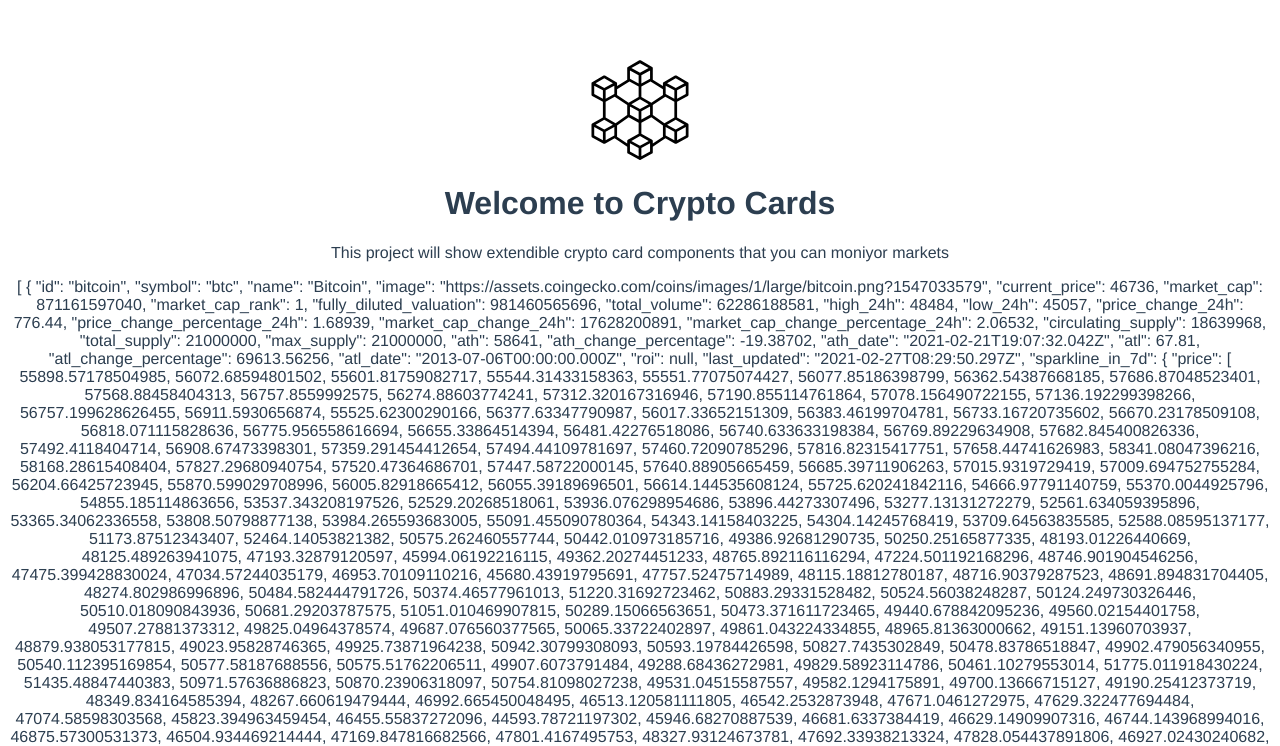
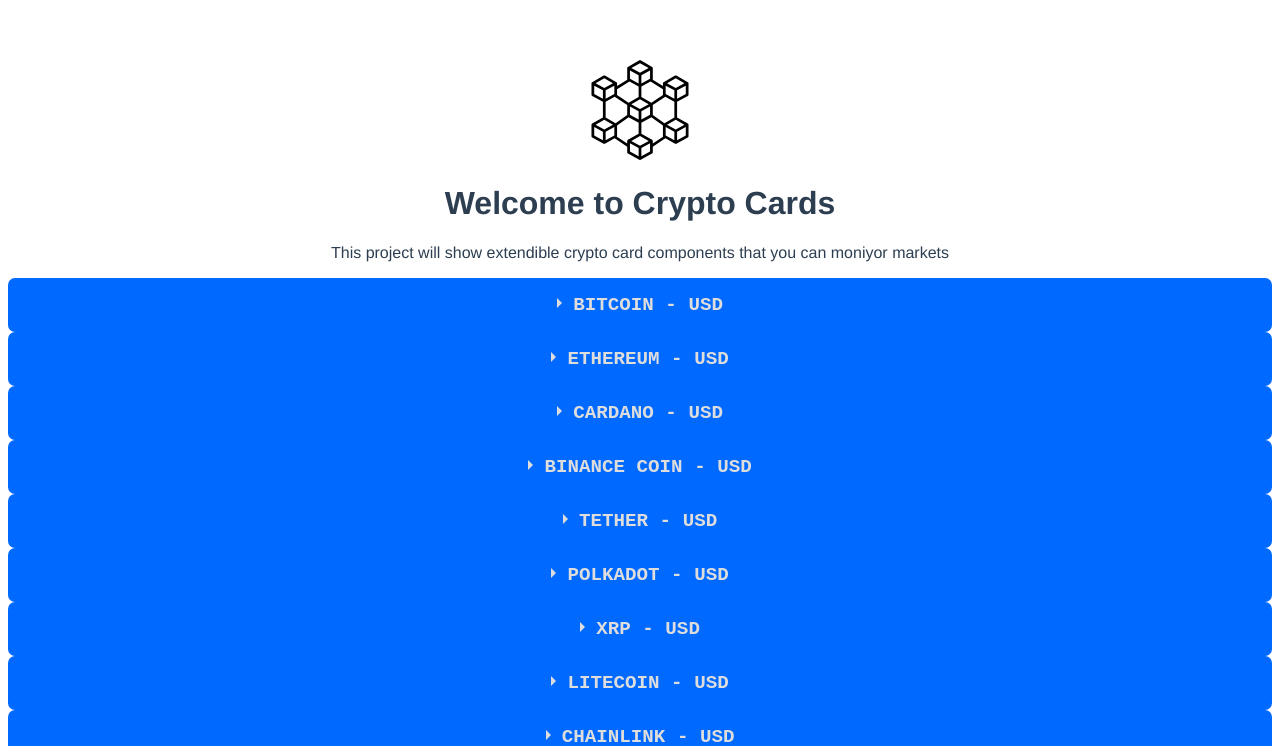
Before and after one commit to onuriltan/crypto-cards, a Vue app: page / in a window 1280 px wide. Shown: the top 746 px of the page. Built offline with nearby package versions, Linux system fonts and the light colour scheme.

Commit message:
feat: create CollapsibleItem component and show sample data

```diff
--- /dev/null
+++ b/src/components/CollapsibleItem/CollapsibleItem.vue
@@ -0,0 +1,105 @@
+<template>
+  <div class="collapsible-item">
+     <div class="wrap-collabsible">
+       <input id="collapsible3" class="toggle" type="checkbox">
+       <label for="collapsible3" class="lbl-toggle" tabindex="0">{{ marketData.market.name }} - USD</label>
+       <div class="collapsible-content"><div class="content-inner">
+         <p>{{ marketData }}</p>
+       </div>
+      </div>
+    </div>
+  </div>
+</template>
+
+<script lang="ts">
+import Vue from 'vue';
+import { CryptoMarketData } from '@/types'
+
+export default Vue.extend({
+  props: {
+    marketData: {
+      type: Object as () => CryptoMarketData,
+      required: true
+    },
+  },
+  mounted(){
+    console.log(this.marketData)
+  },
+  name: 'CollapsibleItem',
+
+});
+</script>
+
+<style scoped lang="scss">
+  .wrap-collabsible {
+  margin-bottom: 1.2rem 0;
+}
+
+input[type='checkbox'] {
+  display: none;
+}
+
+.lbl-toggle {
+  display: block;
+
+  font-weight: bold;
+  font-family: monospace;
+  font-size: 1.2rem;
+  text-transform: uppercase;
+  text-align: center;
+
+  padding: 1rem;
+
+  color: #DDD; background: #0069ff;
+
+  cursor: pointer;
+
+  border-radius: 7px;
+  transition: all 0.25s ease-out;
+}
+
+.lbl-toggle:hover {
+  color: #7C5A0B;
+}
+
+.lbl-toggle::before {
+  content: ' ';
+  display: inline-block;
+
+  border-top: 5px solid transparent;
+  border-bottom: 5px solid transparent;
+  border-left: 5px solid currentColor;
+  vertical-align: middle;
+  margin-right: .7rem;
+  transform: translateY(-2px);
+
+  transition: transform .2s ease-out;
+}
+
+.toggle:checked + .lbl-toggle::before {
+  transform: rotate(90deg) translateX(-3px);
+}
+
+.collapsible-content {
+  max-height: 0px;
+  overflow: hidden;
+  transition: max-height .25s ease-in-out;
+}
+
+.toggle:checked + .lbl-toggle + .collapsible-content {
+  max-height: 100vh;
+}
+
+.toggle:checked + .lbl-toggle {
+  border-bottom-right-radius: 0;
+  border-bottom-left-radius: 0;
+}
+
+.collapsible-content .content-inner {
+  background: rgba(0, 105, 255, .2);
+  border-bottom: 1px solid rgba(0, 105, 255, .45);
+  border-bottom-left-radius: 7px;
+  border-bottom-right-radius: 7px;
+  padding: .5rem 1rem;
+}
+</style>
--- a/src/components/CryptoMarket.vue
+++ b/src/components/CryptoMarket.vue
@@ -1,6 +1,8 @@
 <template>
   <div class="crypto-market">
-      {{ cryptoMarketData }}
+    <div class="crpto-market__item" v-for="market in cryptoMarketsData" :key={market}>
+			<CollapsibleItem :marketData={market} />
+		</div>
   </div>
 </template>
 
@@ -8,21 +10,28 @@
 import Vue from 'vue';
 import { cryptoMarketService } from '@/services/cryptomarket'
 import { CryptoMarketData } from '@/types'
+import CollapsibleItem from '@/components/CollapsibleItem/CollapsibleItem.vue'
 
 export default Vue.extend({
   name: 'CryptoMarket',
+  components: {
+    CollapsibleItem
+  },
   data: function() {
     return {
-      cryptoMarketData: [] as CryptoMarketData[]
+      cryptoMarketsData: [] as CryptoMarketData[]
     };
   },
   created: function () {
      const marketData = cryptoMarketService();
-     this.cryptoMarketData = marketData
+     this.cryptoMarketsData = marketData
   }
 });
 </script>
 
 <style scoped lang="scss">
-
+ .crypto-market {
+	max-width: 1280px;
+	margin: 0 auto;
+ }
 </style>
```
